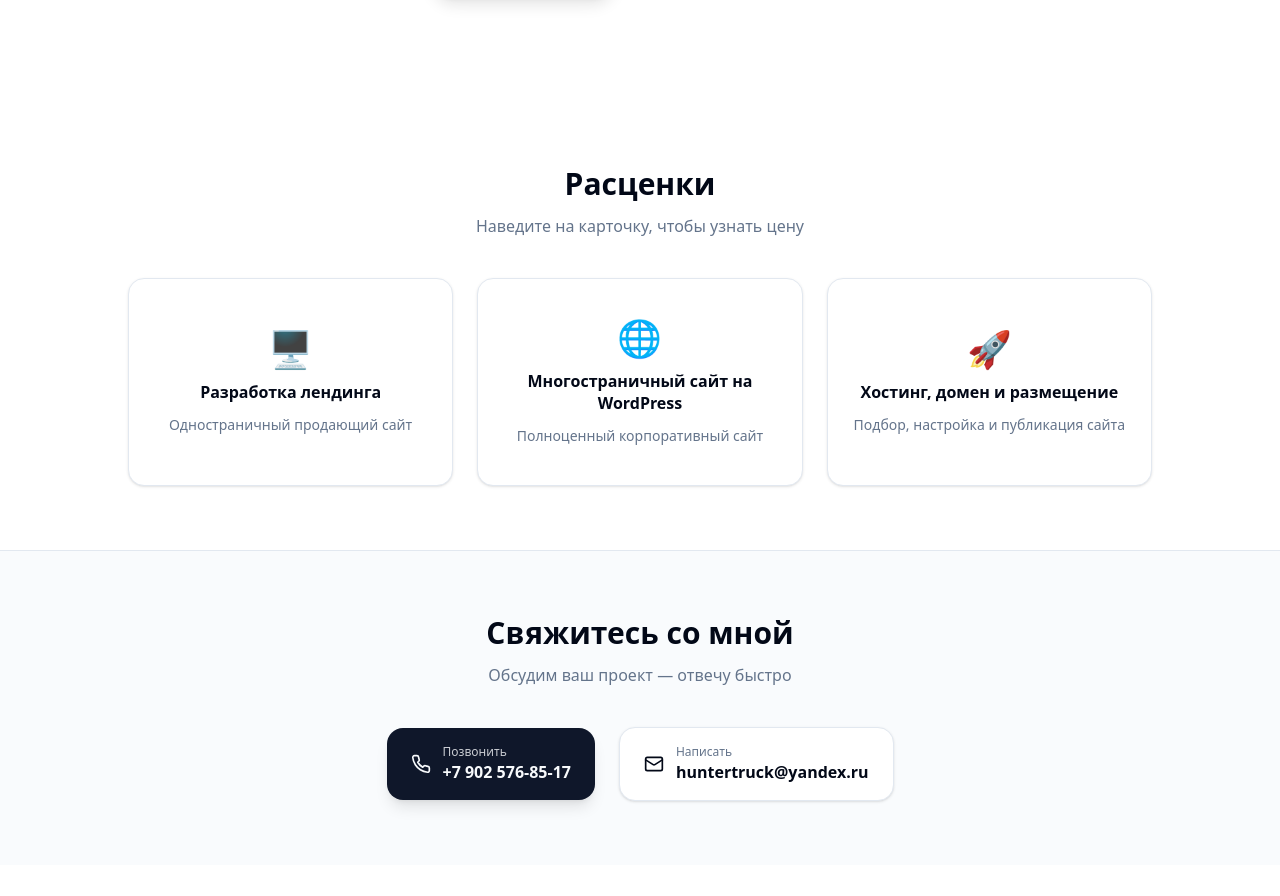
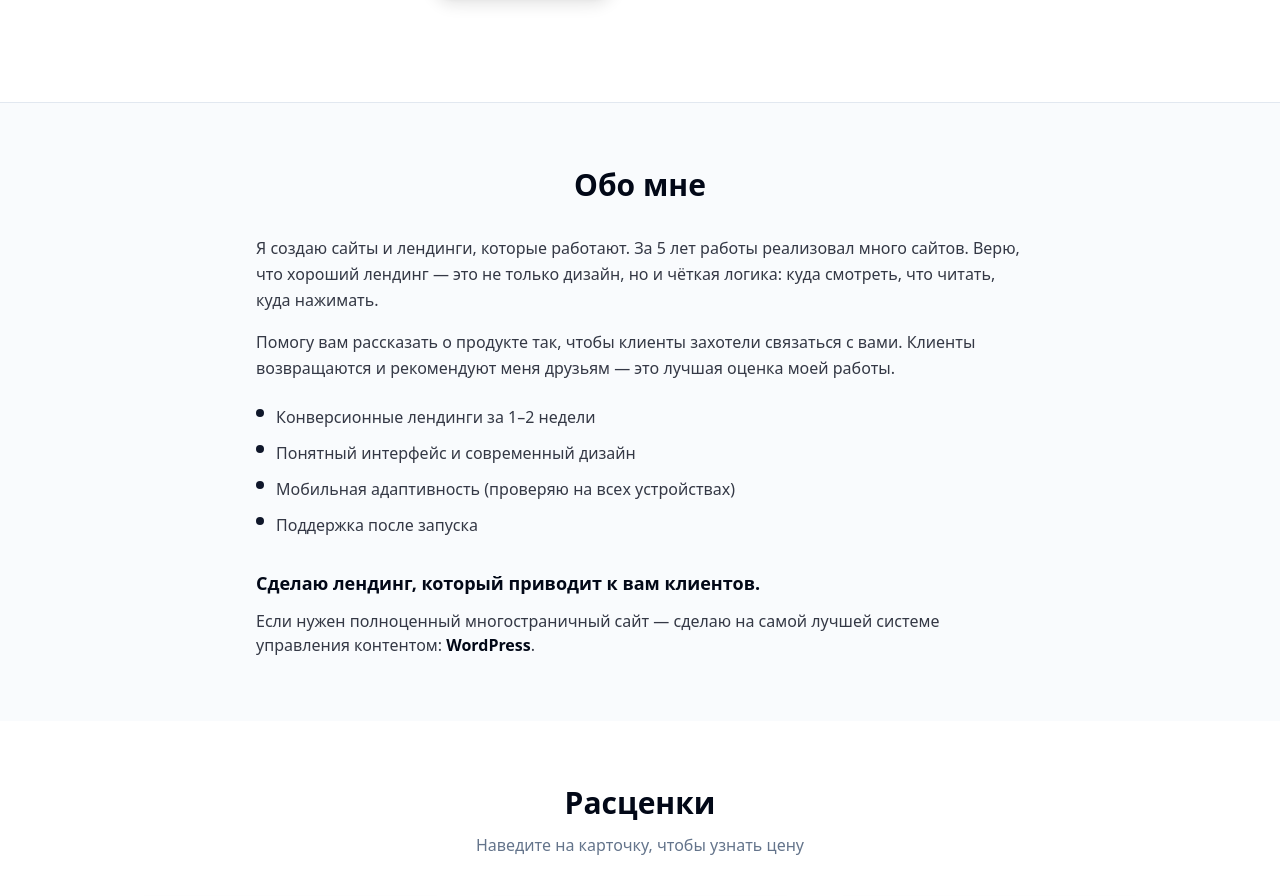
Before and after one commit to pr-poehali-dev/project-navigator-5, a React (Vite) app: page / in a window 1280 px wide. Shown: the part 698-1594 px from the top of the page. Before the commit the page ends 1563 px from the top, so only its background shows below. Built offline with nearby package versions, Linux system fonts and the light colour scheme.

Commit message:
feat: добавить блок "Обо мне"

```diff
--- /dev/null
+++ b/src/components/AboutBlock.tsx
@@ -0,0 +1,45 @@
+const features = [
+  'Конверсионные лендинги за 1–2 недели',
+  'Понятный интерфейс и современный дизайн',
+  'Мобильная адаптивность (проверяю на всех устройствах)',
+  'Поддержка после запуска',
+];
+
+const AboutBlock = () => {
+  return (
+    <section className="py-16 px-6 bg-muted/40 border-t border-border">
+      <div className="max-w-3xl mx-auto">
+        <h2 className="text-2xl sm:text-3xl font-bold text-foreground text-center">Обо мне</h2>
+
+        <div className="mt-8 space-y-4 text-foreground/80 leading-relaxed text-base">
+          <p>
+            Я создаю сайты и лендинги, которые работают. За 5 лет работы реализовал много сайтов. Верю, что хороший лендинг — это не только дизайн, но и чёткая логика: куда смотреть, что читать, куда нажимать.
+          </p>
+          <p>
+            Помогу вам рассказать о продукте так, чтобы клиенты захотели связаться с вами. Клиенты возвращаются и рекомендуют меня друзьям — это лучшая оценка моей работы.
+          </p>
+        </div>
+
+        <ul className="mt-6 space-y-3">
+          {features.map((f, i) => (
+            <li key={i} className="flex items-start gap-3">
+              <span className="mt-1 w-2 h-2 rounded-full bg-primary flex-shrink-0" />
+              <span className="text-foreground/80">{f}</span>
+            </li>
+          ))}
+        </ul>
+
+        <div className="mt-8 space-y-3">
+          <p className="text-foreground font-semibold text-lg">
+            Сделаю лендинг, который приводит к вам клиентов.
+          </p>
+          <p className="text-foreground/80">
+            Если нужен полноценный многостраничный сайт — сделаю на самой лучшей системе управления контентом: <span className="font-semibold text-foreground">WordPress</span>.
+          </p>
+        </div>
+      </div>
+    </section>
+  );
+};
+
+export default AboutBlock;
--- a/src/pages/Index.tsx
+++ b/src/pages/Index.tsx
@@ -1,6 +1,7 @@
 import ArcGalleryHero from "@/components/ArcGalleryHero";
 import ContactsBlock from "@/components/ContactsBlock";
 import PricingBlock from "@/components/PricingBlock";
+import AboutBlock from "@/components/AboutBlock";
 
 const Index = () => {
   const images = [
@@ -27,6 +28,7 @@ const Index = () => {
         cardSizeSm={80}
         className="pt-16 pb-16 md:pt-20 md:pb-20 lg:pt-24 lg:pb-24"
       />
+      <AboutBlock />
       <PricingBlock />
       <ContactsBlock />
     </main>
```
